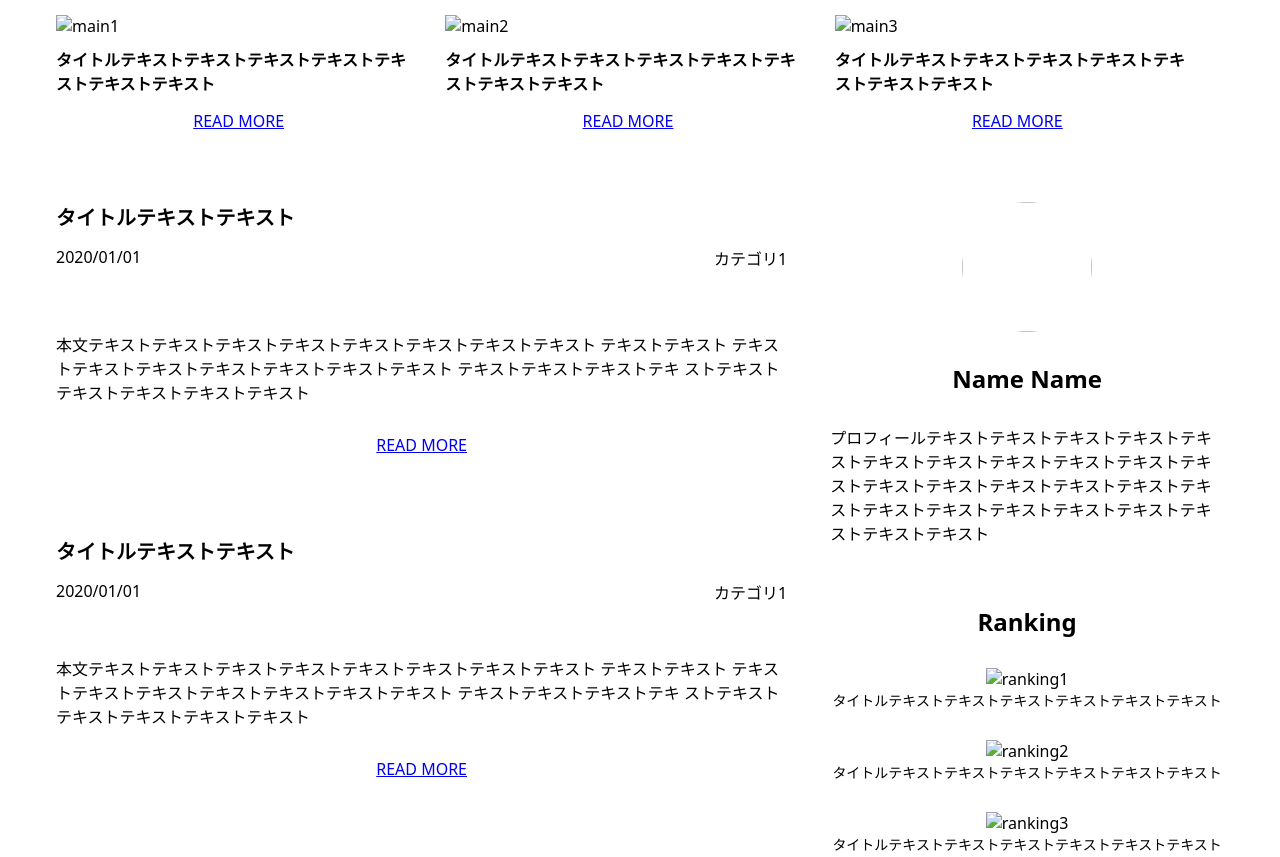
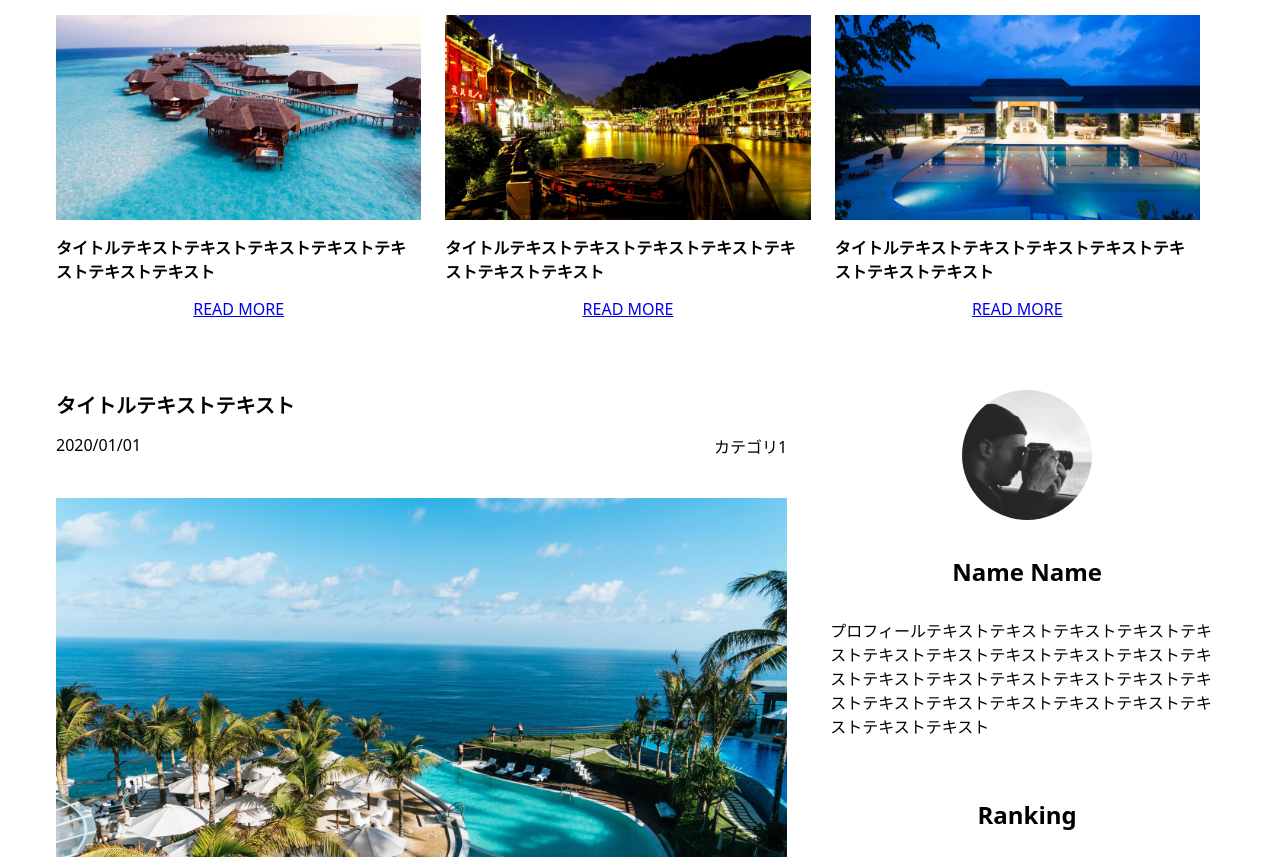
Before and after one commit to mickhosokawa/blog, a plain HTML site: page index.html in a window 1280 px wide. Shown: the part 135-992 px from the top of the page. Drawn offline with nearby package versions, Linux system fonts and the light colour scheme; some packages are replaced by stand-ins of ours; the site is published under a folder, as on GitHub Pages, so addresses that start at the root find nothing; a script that the page names is missing.

Commit message:
fixed image path

```diff
--- a/index.html
+++ b/index.html
@@ -15,7 +15,7 @@
 
     <body>
         <header id="header">
-            <h1 class="logo container"><a href="#"><img src="/img/logo.svg" alt="logo"></a></h1>
+            <h1 class="logo container"><a href="#"><img src="img/logo.svg" alt="logo"></a></h1>
                 <nav class="navigation">
                     <ul class="nav-list flex container">
                         <li class="list-item"><a href="#new">NEW</a></li>
@@ -29,17 +29,17 @@
         <div class="container">
             <section id="pickup" class="flex">
                 <div class="new-article">
-                    <img src="/img/pickup1.jpg" alt="main1">
+                    <img src="img/pickup1.jpg" alt="main1">
                     <h2 class="article-title">タイトルテキストテキストテキストテキストテキストテキストテキスト</h2>
                     <a href="#">READ MORE</a>
                 </div>
                 <div class="new-article">
-                    <img src="/img/pickup2.jpg" alt="main2">
+                    <img src="img/pickup2.jpg" alt="main2">
                     <h2 class="article-title">タイトルテキストテキストテキストテキストテキストテキストテキスト</h2>
                     <a href="#">READ MORE</a>
                 </div>
                 <div class="new-article">
-                    <img src="/img/pickup3.jpg" alt="main3">
+                    <img src="img/pickup3.jpg" alt="main3">
                     <h2 class="article-title">タイトルテキストテキストテキストテキストテキストテキストテキスト</h2>
                     <a href="#">READ MORE</a>
                 </div>
@@ -55,7 +55,7 @@
                                 <p>2020/01/01</p>
                                 <p>カテゴリ1</p>
                             </div>
-                            <img src="/img/main1.jpg" alt="">
+                            <img src="img/main1.jpg" alt="">
                             <p>本文テキストテキストテキストテキストテキストテキストテキストテキスト テキストテキスト
                             テキストテキストテキストテキストテキストテキストテキスト テキストテキストテキストテキ
                             ストテキストテキストテキストテキストテキスト</p>
@@ -67,7 +67,7 @@
                                 <p>2020/01/01</p>
                                 <p>カテゴリ1</p>
                             </div>
-                            <img src="/img/main2.jpg" alt="">
+                            <img src="img/main2.jpg" alt="">
                             <p>本文テキストテキストテキストテキストテキストテキストテキストテキスト テキストテキスト
                             テキストテキストテキストテキストテキストテキストテキスト テキストテキストテキストテキ
                             ストテキストテキストテキストテキストテキスト</p>
@@ -79,7 +79,7 @@
                                 <p>2020/01/01</p>
                                 <p>カテゴリ1</p>
                             </div>
-                            <img src="/img/main3.jpg" alt="">
+                            <img src="img/main3.jpg" alt="">
                             <p>本文テキストテキストテキストテキストテキストテキストテキストテキスト テキストテキスト
                             テキストテキストテキストテキストテキストテキストテキスト テキストテキストテキストテキ
                             ストテキストテキストテキストテキストテキスト</p>
@@ -87,7 +87,7 @@
                         </div>
                     </article>
                     <div class="sidebar">
-                        <div class="sidebar-image"><img src="/img/author.jpg" alt=""></div>
+                        <div class="sidebar-image"><img src="img/author.jpg" alt=""></div>
                         <h2 class="author">Name Name</h2>
                         <p class="author-description">
                             プロフィールテキストテキストテキストテキストテキ
@@ -98,15 +98,15 @@
                         <div class="ranking">
                             <h2 class="section-title">Ranking</h2>
                             <div class="ranking-article">
-                                <img src="/img/ranking1.jpg" alt="ranking1">
+                                <img src="img/ranking1.jpg" alt="ranking1">
                                 <h2 class="ranking-title">タイトルテキストテキストテキストテキストテキストテキスト</h2>
                             </div>
                             <div class="ranking-article">
-                                <img src="/img/ranking2.jpg" alt="ranking2">
+                                <img src="img/ranking2.jpg" alt="ranking2">
                                 <h2 class="ranking-title">タイトルテキストテキストテキストテキストテキストテキスト</h2>
                             </div>
                             <div class="ranking-article">
-                                <img src="/img/ranking3.jpg" alt="ranking3">
+                                <img src="img/ranking3.jpg" alt="ranking3">
                                 <h2 class="ranking-title">タイトルテキストテキストテキストテキストテキストテキスト</h2>
                             </div>
                         </div>
```
